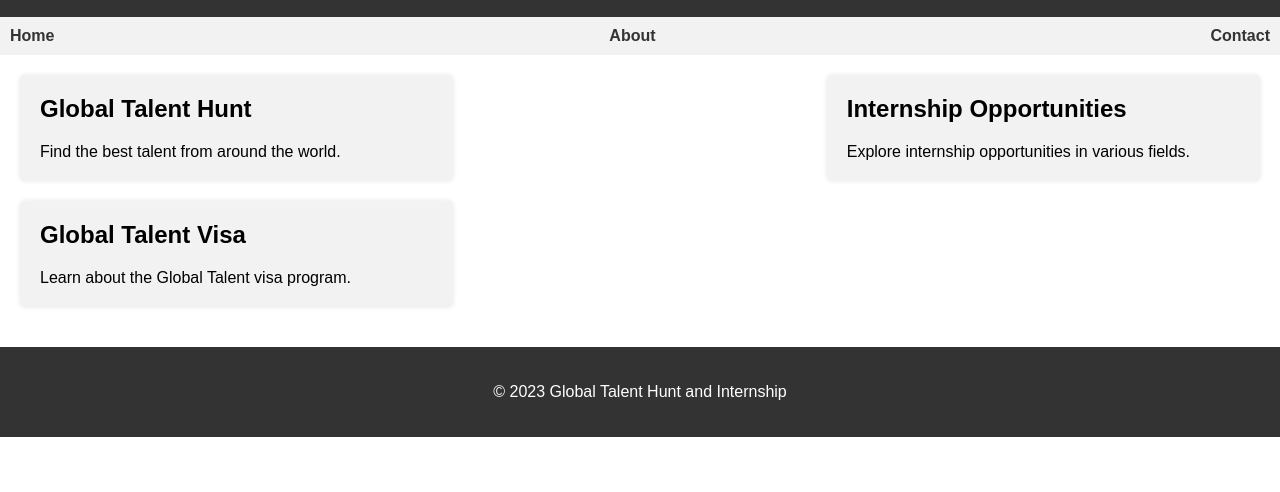
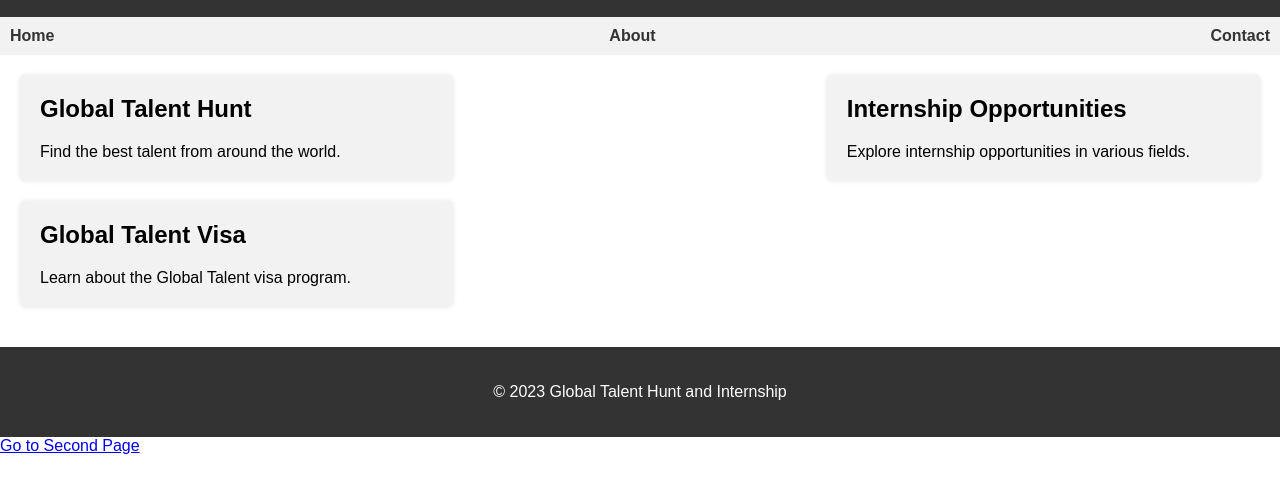
Before and after one commit to gtnhi/GlobalTalentHuntandInternship, a plain HTML site: page index.html in a window 1280 px wide. Shown: the part 60-552 px from the top of the page. Drawn offline with Linux system fonts and the light colour scheme.

Commit message:
add webpage

```diff
--- a/index.html
+++ b/index.html
@@ -90,3 +90,4 @@
 	</footer>
 </body>
 </html>
+<a href="secondpage.html">Go to Second Page</a>
```
Also changed, not shown: 3 other files.
